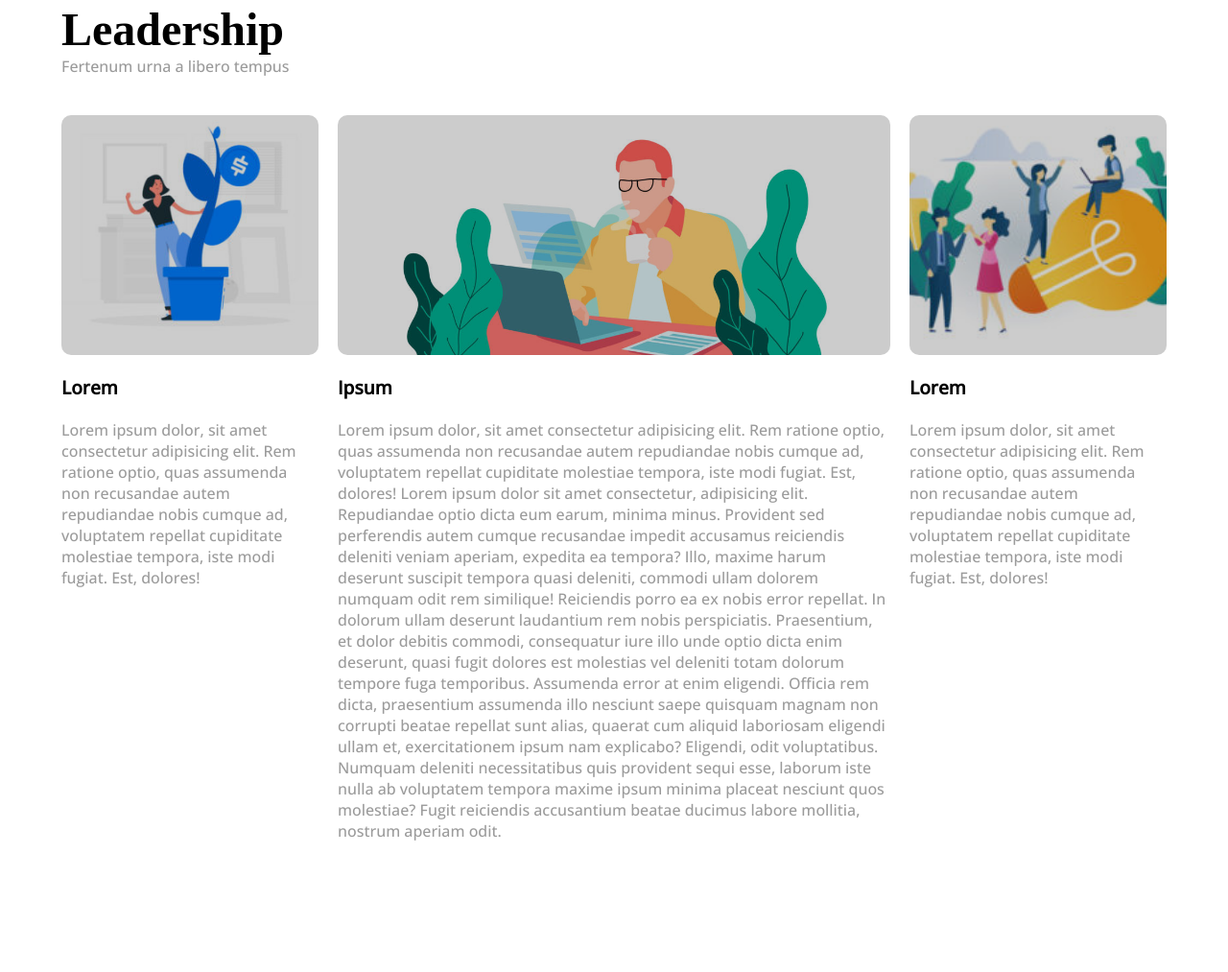
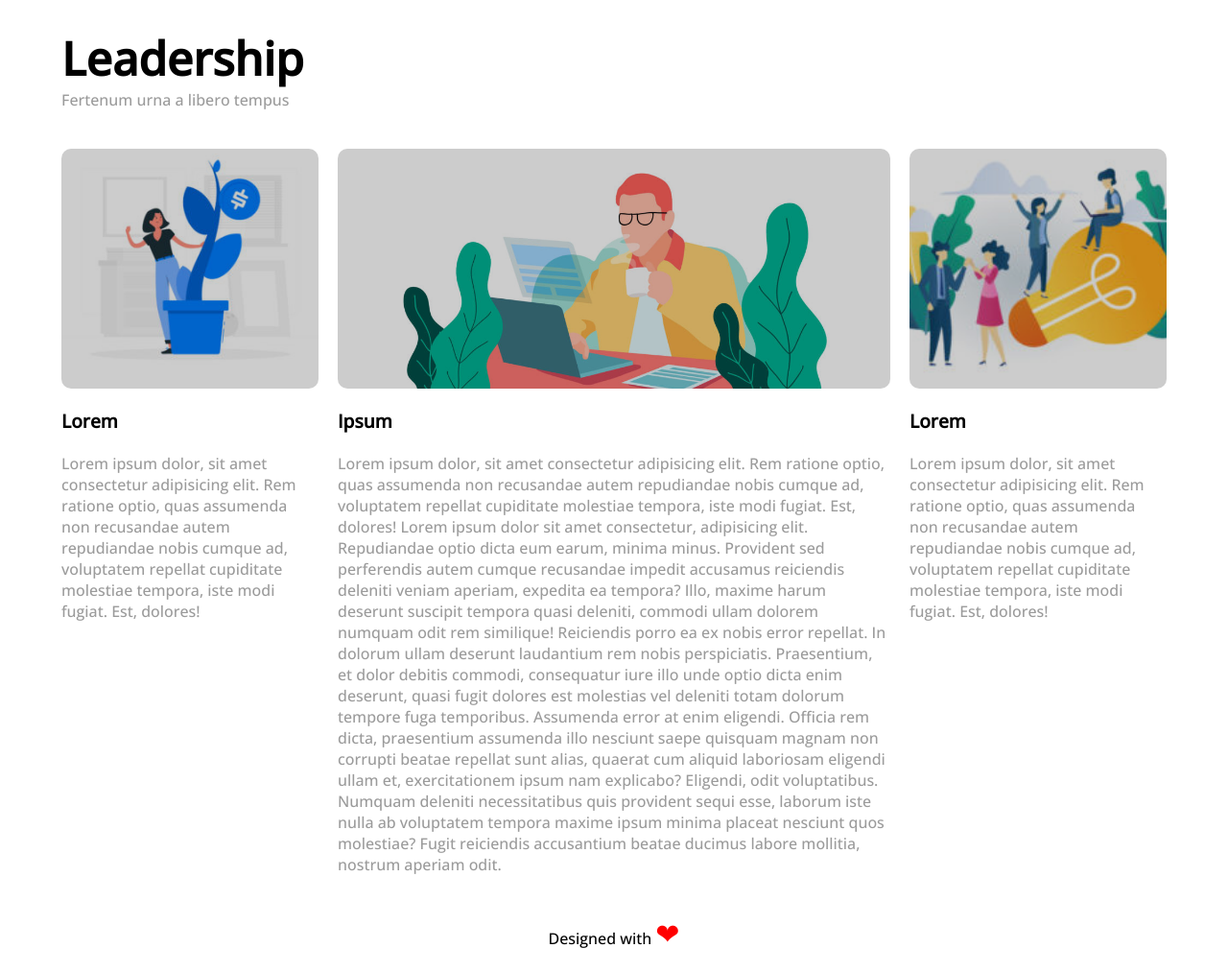
Before and after one commit to cif95/htmlcss-wp, a plain HTML site: page index.html in a window 1280 px wide. Shown: the part 672-1685 px from the top of the page at 96% size. Before the commit the page ends 1589 px from the top, so only its background shows below. Drawn offline with nearby package versions, Linux system fonts and the light colour scheme.

Commit message:
completed

```diff
--- a/css/style.css
+++ b/css/style.css
@@ -2,10 +2,12 @@
 	margin:0;
 	padding:0;
 	box-sizing:border-box;
+	font-family: 'Open Sans', sans-serif;
 }
 
 nav{
 	margin: 20px 0;
+	padding:10px 0;
 }
 
 nav li{
@@ -36,6 +38,16 @@ article>figure{
 figure{
 	box-shadow: inset 0 0 0 1000px rgba(0,0,0,.2);
 	height: 250px;
+}
+
+footer{
+	text-align: center;
+}
+
+footer>span::after{
+	content: "\2764";
+	font-size: 30px;
+	color:red;
 }
 
 .container{
@@ -111,10 +123,6 @@ figure{
 	text-align:left;
 }
 
-#jumbotron-text, header#section-top p, div.text-wrapper{
-	font-family: 'Open Sans', sans-serif;
-}
-
 #main-logo{
 	width:180px;
 	padding-right:20px;
--- a/index.html
+++ b/index.html
@@ -79,6 +79,7 @@
 			</section>
 		</main>
 		<footer class="container">
+			<span>Designed with </span>
 		</footer>
 </body>
 </html>
```
Also changed, not shown: img/heart-icon.jpg (added).
